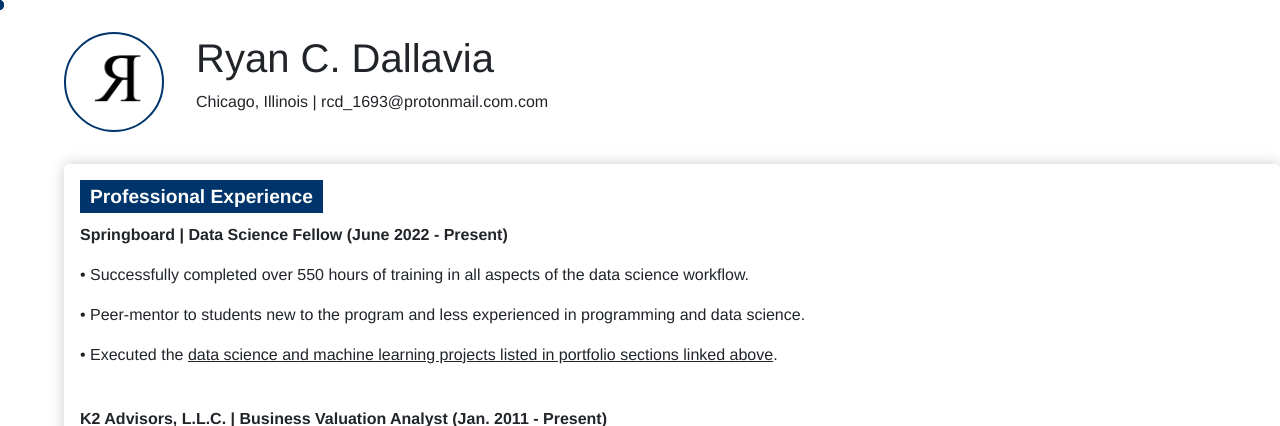
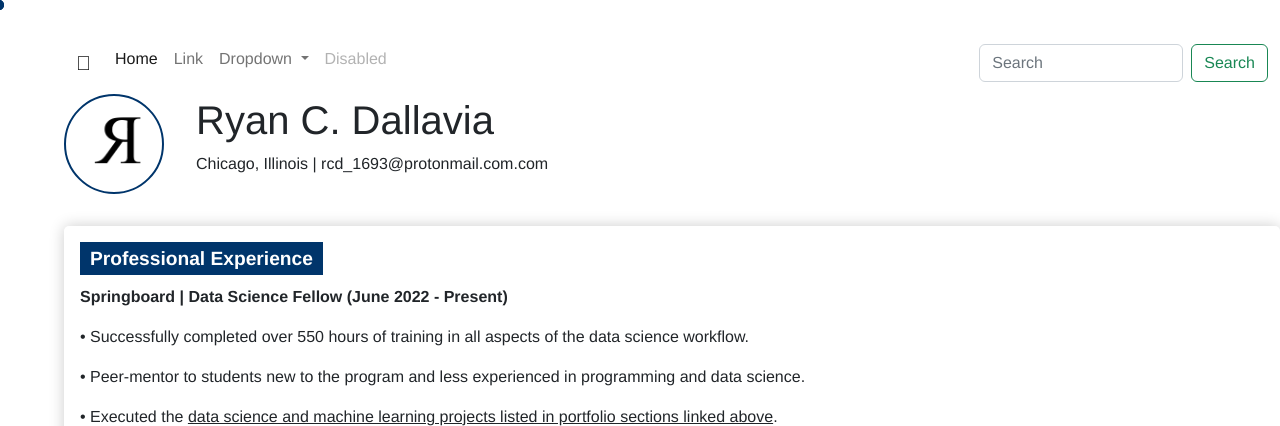
Before and after one commit to RDallavia/Website, a Flask app: page / in a window 1280 px wide. Shown: the top 426 px of the page. Run offline with Flask 3, Linux system fonts and the light colour scheme.

Commit message:
plain navbar install

```diff
--- a/templates/layout.html
+++ b/templates/layout.html
@@ -8,6 +8,42 @@
 <link rel="stylesheet" href="{{ url_for('static', filename='styles.css') }}">
 </head>
 <body>
+    <nav class="navbar navbar-expand-lg bg-body-tertiary">
+        <div class="container-fluid">
+          <a class="navbar-brand" href="index.html">&#x042FCD</a>
+          <button class="navbar-toggler" type="button" data-bs-toggle="collapse" data-bs-target="#navbarSupportedContent" aria-controls="navbarSupportedContent" aria-expanded="false" aria-label="Toggle navigation">
+            <span class="navbar-toggler-icon"></span>
+          </button>
+          <div class="collapse navbar-collapse" id="navbarSupportedContent">
+            <ul class="navbar-nav me-auto mb-2 mb-lg-0">
+              <li class="nav-item">
+                <a class="nav-link active" aria-current="page" href="#">Home</a>
+              </li>
+              <li class="nav-item">
+                <a class="nav-link" href="#">Link</a>
+              </li>
+              <li class="nav-item dropdown">
+                <a class="nav-link dropdown-toggle" href="#" role="button" data-bs-toggle="dropdown" aria-expanded="false">
+                  Dropdown
+                </a>
+                <ul class="dropdown-menu">
+                  <li><a class="dropdown-item" href="#">Action</a></li>
+                  <li><a class="dropdown-item" href="#">Another action</a></li>
+                  <li><hr class="dropdown-divider"></li>
+                  <li><a class="dropdown-item" href="#">Something else here</a></li>
+                </ul>
+              </li>
+              <li class="nav-item">
+                <a class="nav-link disabled" aria-disabled="true">Disabled</a>
+              </li>
+            </ul>
+            <form class="d-flex" role="search">
+              <input class="form-control me-2" type="search" placeholder="Search" aria-label="Search">
+              <button class="btn btn-outline-success" type="submit">Search</button>
+            </form>
+          </div>
+        </div>
+    </nav>
 {% block body %}{% endblock %}
 <script src="https://cdn.jsdelivr.net/npm/@popperjs/core@2.11.6/dist/umd/popper.min.js" integrity="sha384-oBqDVmMz9ATKxIep9tiCxS/Z9fNfEXiDAYTujMAeBAsjFuCZSmKbSSUnQlmh/jp3" crossorigin="anonymous"></script>
 <script src="https://cdn.jsdelivr.net/npm/bootstrap@5.2.3/dist/js/bootstrap.min.js" integrity="sha384-cuYeSxntonz0PPNlHhBs68uyIAVpIIOZZ5JqeqvYYIcEL727kskC66kF92t6Xl2V" crossorigin="anonymous"></script>
```
